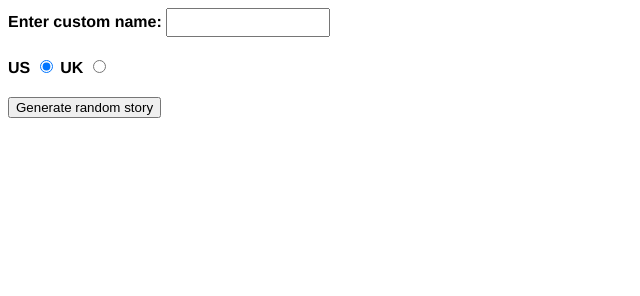
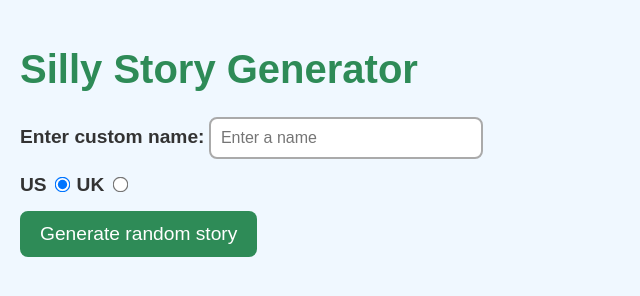
Before and after one commit to lizaray05/lizaray05.github.io, a plain HTML site: page wa/wa10/index.html in a window 1280 px wide. Shown: the whole page, without its empty margins (0-640 px from the left). Drawn offline with Linux system fonts and the light colour scheme.

Commit message:
done
done

```diff
--- a/wa/wa10/index.html
+++ b/wa/wa10/index.html
@@ -1,55 +1,99 @@
 <!DOCTYPE html>
-<html lang="en-US">
+<html lang="en">
   <head>
-    <meta charset="utf-8" />
-    <meta name="viewport" content="width=device-width" />
-    <title>Silly story generator</title>
-
+    <meta charset="UTF-8" />
+    <meta name="viewport" content="width=device-width, initial-scale=1.0" />
+    <title>Silly Story Generator</title>
     <style>
       body {
-        font-family: helvetica, sans-serif;
-        width: 350px;
+        font-family: 'Arial', sans-serif;
+        background-color: #f0f8ff;
+        margin: 0;
+        color: #333;
+        padding: 20px;
+      }
+
+      h1 {
+        font-size: 2.5em;
+        margin-bottom: 20px;
+        color: #2e8b57;
+      }
+
+      div {
+        margin: 15px 0;
       }
 
       label {
+        font-size: 1.2em;
         font-weight: bold;
       }
 
-      div {
-        padding-bottom: 20px;
+      input[type="text"] {
+        padding: 10px;
+        width: 250px;
+        font-size: 1em;
+        border-radius: 8px;
+        border: 2px solid #aaa;
+        margin-top: 5px;
       }
 
-      input[type="text"] {
-        padding: 5px;
-        width: 150px;
+      .radio-container {
+        margin: 10px 0;
       }
 
-      p {
-        background: #ffc125;
-        color: #5e2612;
-        padding: 10px;
+      input[type="radio"] {
+        transform: scale(1.2);
+      }
+
+      button.randomize {
+        background-color: #2e8b57;
+        color: white;
+        padding: 12px 20px;
+        border: none;
+        border-radius: 8px;
+        font-size: 1.2em;
+        cursor: pointer;
+        transition: background-color 0.3s ease;
+      }
+
+      button.randomize:hover {
+        background-color: #1e6f3d;
+      }
+
+      .story {
+        background-color: #add8e6;
+        color: #333;
+        padding: 20px;
+        margin-top: 30px;
+        border-radius: 12px;
+        font-size: 1.2em;
         visibility: hidden;
       }
     </style>
   </head>
 
   <body>
+    <h1>Silly Story Generator</h1>
+
     <div>
       <label for="customname">Enter custom name:</label>
-      <input id="customname" type="text" placeholder="" />
+      <input id="customname" type="text" placeholder="Enter a name" />
     </div>
-    <div>
+
+    <div class="radio-container">
       <label for="us">US</label>
       <input id="us" type="radio" name="ukus" value="us" checked />
+
       <label for="uk">UK</label>
       <input id="uk" type="radio" name="ukus" value="uk" />
     </div>
+
     <div>
       <button class="randomize">Generate random story</button>
     </div>
+
     <p class="story"></p>
 
-    <!-- Link to external JavaScript file -->
     <script src="main.js"></script>
   </body>
 </html>
```
